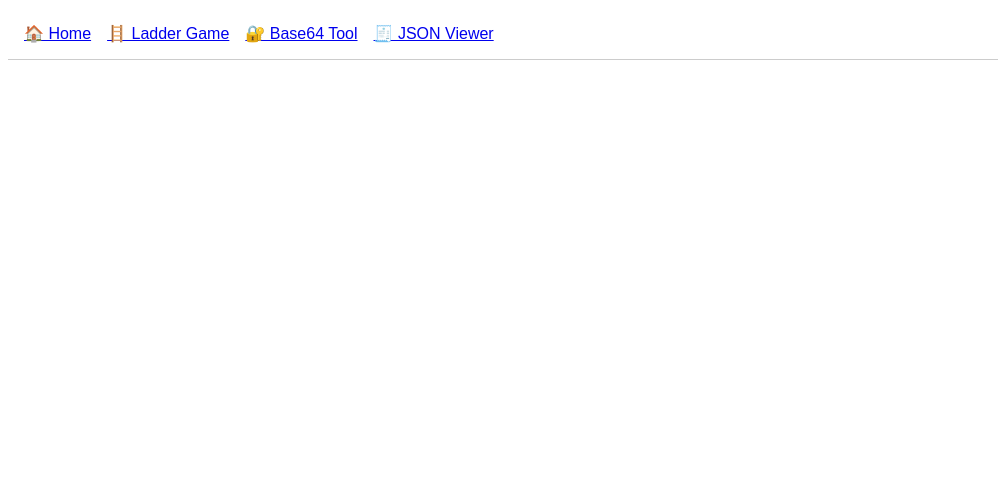
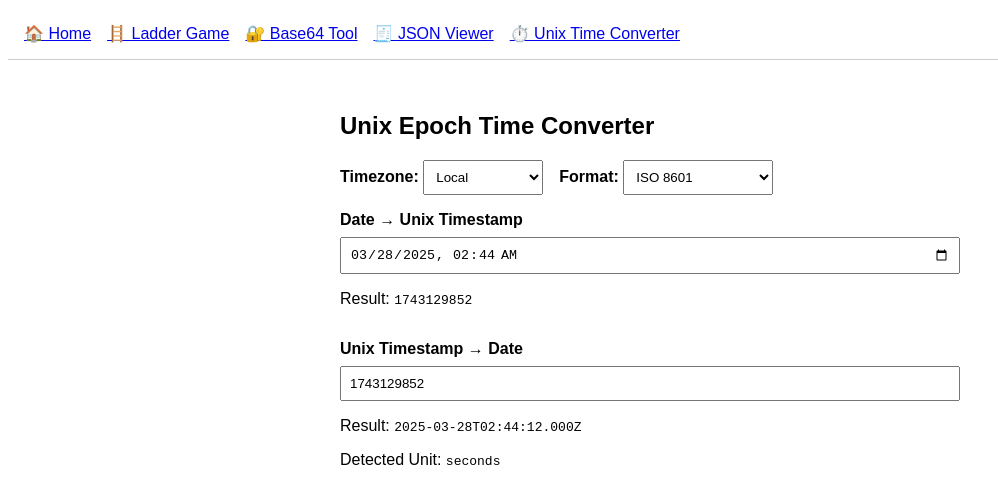
Before and after one commit to sunghyuk/sunghyuk.github.io, a React (Vite) app: page /unix in a window 1280 px wide. Shown: the top 504 px of the page, without its empty margins (0-998 px from the left). Built offline with nearby package versions, Linux system fonts and the light colour scheme.

Commit message:
unix epoch time converter

```diff
--- a/src/App.jsx
+++ b/src/App.jsx
@@ -7,6 +7,7 @@ import LadderGame from './pages/LadderGame';
 import LadderSetup from './pages/LadderSetup';
 import Base64Tool from './pages/Base64Tool';
 import JsonViewerPage from './pages/JsonViewerPage';
+import UnixTimeConverter from './pages/UnixTimeConverter';
 
 export default function App() {
     return (
@@ -15,7 +16,8 @@ export default function App() {
                 <Link to="/" style={{ marginRight: '1rem' }}>🏠 Home</Link>
                 <Link to="/ladder" style={{ marginRight: '1rem' }}>🪜 Ladder Game</Link>
                 <Link to="/base64" style={{ marginRight: '1rem' }}>🔐 Base64 Tool</Link>
-                <Link to="/json">🧾 JSON Viewer</Link>
+                <Link to="/json" style={{ marginRight: '1rem' }}>🧾 JSON Viewer</Link>
+                <Link to="/unix">⏱️ Unix Time Converter</Link>
             </nav>
             <main style={{ padding: '2rem' }}>
                 <Routes>
@@ -24,6 +26,7 @@ export default function App() {
                     <Route path="/ladder/game" element={<LadderGame />} />
                     <Route path="/base64" element={<Base64Tool />} />
                     <Route path="/json" element={<JsonViewerPage />} />
+                    <Route path="/unix" element={<UnixTimeConverter />} />
                 </Routes>
             </main>
         </div>
--- /dev/null
+++ b/src/pages/UnixTimeConverter.jsx
@@ -0,0 +1,126 @@
+// src/pages/UnixTimeConverter.jsx
+
+import React, { useState, useEffect } from 'react';
+
+export default function UnixTimeConverter() {
+    const [dateInput, setDateInput] = useState('');
+    const [timestampInput, setTimestampInput] = useState('');
+    const [convertedTimestamp, setConvertedTimestamp] = useState('');
+    const [convertedDate, setConvertedDate] = useState('');
+    const [timezone, setTimezone] = useState('local'); // 'local' or 'utc'
+    const [format, setFormat] = useState('iso'); // 'iso' | 'local' | 'utcString'
+
+    useEffect(() => {
+        const now = new Date();
+        const isoTime = toDatetimeLocalString(now);
+        setDateInput(isoTime);
+        setConvertedTimestamp(Math.floor(now.getTime() / 1000).toString());
+        setTimestampInput(Math.floor(now.getTime() / 1000).toString());
+        setConvertedDate(formatDate(now));
+    }, [timezone, format]);
+
+    const toDatetimeLocalString = (date) => {
+        const local = new Date(date.getTime() - date.getTimezoneOffset() * 60000);
+        return local.toISOString().slice(0, 16);
+    };
+
+    const formatDate = (date) => {
+        switch (format) {
+            case 'local':
+                return date.toLocaleString();
+            case 'utcString':
+                return date.toUTCString();
+            case 'iso':
+            default:
+                return date.toISOString();
+        }
+    };
+
+    const parseDateInput = (value) => {
+        if (timezone === 'utc') {
+            return new Date(value);
+        } else {
+            const local = new Date(value);
+            const adjusted = new Date(local.getTime() + local.getTimezoneOffset() * 60000);
+            return adjusted;
+        }
+    };
+
+    const handleDateChange = (e) => {
+        const value = e.target.value;
+        setDateInput(value);
+        const date = parseDateInput(value);
+        if (!isNaN(date.getTime())) {
+            setConvertedTimestamp(Math.floor(date.getTime() / 1000).toString());
+        } else {
+            setConvertedTimestamp('Invalid date');
+        }
+    };
+
+    const handleTimestampChange = (e) => {
+        const value = e.target.value.trim();
+        setTimestampInput(value);
+        const timestamp = parseInt(value, 10);
+        if (!isNaN(timestamp)) {
+            const date = value.length > 10
+                ? new Date(timestamp) // milliseconds
+                : new Date(timestamp * 1000); // seconds
+            setConvertedDate(formatDate(date));
+            setDateInput(toDatetimeLocalString(date));
+        } else {
+            setConvertedDate('Invalid timestamp');
+        }
+    };
+
+    return (
+        <div style={{ maxWidth: '600px', margin: '0 auto' }}>
+            <h2>Unix Epoch Time Converter</h2>
+
+            <div style={{ display: 'flex', gap: '1rem', marginBottom: '1rem' }}>
+                <label>
+                    <strong>Timezone:</strong>{' '}
+                    <select value={timezone} onChange={(e) => setTimezone(e.target.value)} style={{ padding: '0.5rem', minWidth: '120px' }}>
+                        <option value="local">Local</option>
+                        <option value="utc">UTC</option>
+                    </select>
+                </label>
+                <label>
+                    <strong>Format:</strong>{' '}
+                    <select value={format} onChange={(e) => setFormat(e.target.value)} style={{ padding: '0.5rem', minWidth: '150px' }}>
+                        <option value="iso">ISO 8601</option>
+                        <option value="local">Locale String</option>
+                        <option value="utcString">UTC String</option>
+                    </select>
+                </label>
+            </div>
+
+            <div style={{ marginBottom: '2rem' }}>
+                <label>
+                    <strong>Date → Unix Timestamp</strong><br />
+                    <input
+                        type="datetime-local"
+                        value={dateInput}
+                        onChange={handleDateChange}
+                        style={{ width: '100%', padding: '0.5rem', marginTop: '0.5rem' }}
+                    />
+                </label>
+                <p>Result: <code>{convertedTimestamp}</code></p>
+            </div>
+
+            <div>
+                <label>
+                    <strong>Unix Timestamp → Date</strong><br />
+                    <input
+                        type="text"
+                        value={timestampInput}
+                        onChange={handleTimestampChange}
+                        placeholder="e.g. 1712217363 or 1712217363123"
+                        style={{ width: '100%', padding: '0.5rem', marginTop: '0.5rem' }}
+                    />
+                </label>
+                <p>Result: <code>{convertedDate}</code></p>
+                <p>Detected Unit: <code>{timestampInput.length > 10 ? 'milliseconds' : 'seconds'}</code></p>
+            </div>
+        </div>
+    );
+}
```
